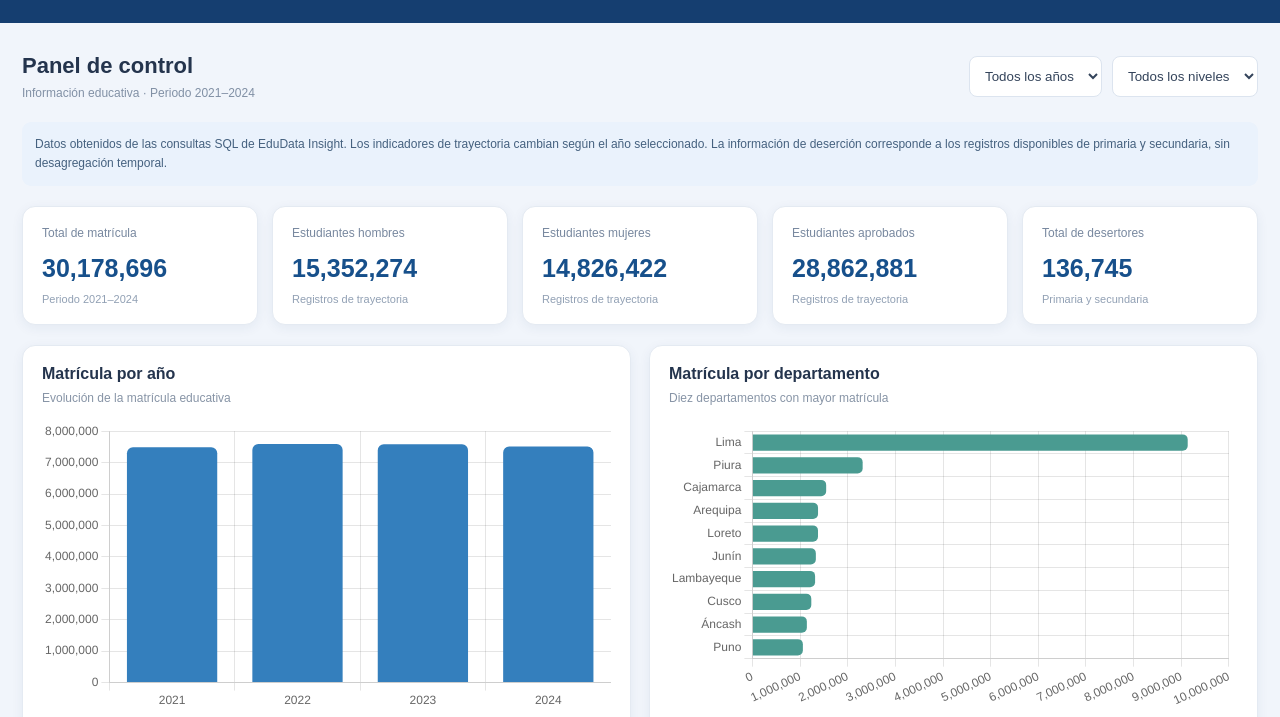
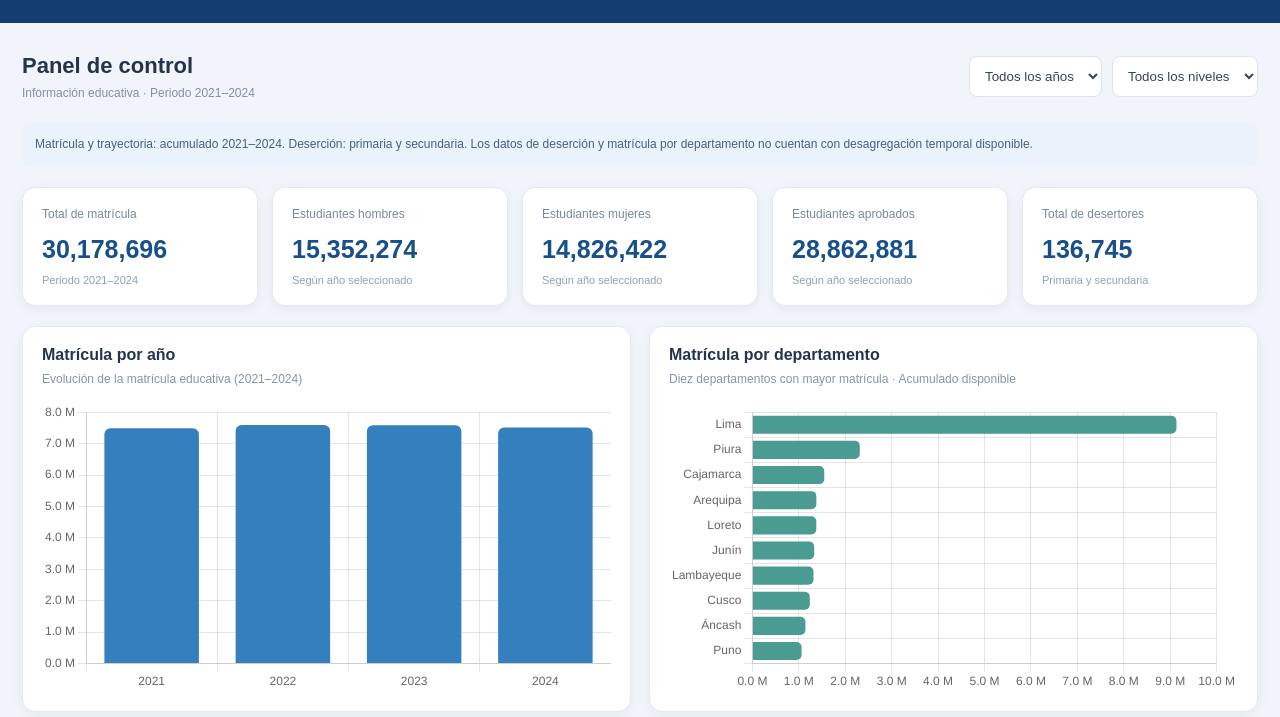
Before and after one commit to dperezve22-hub/edudata-insight, a plain HTML site: page index.html in a window 1280 px wide. Shown: the part 83-800 px from the top of the page. Drawn offline with nearby package versions, Linux system fonts and the light colour scheme.

Commit message:
index.html

```diff
--- a/index.html
+++ b/index.html
@@ -32,7 +32,11 @@ select{padding:11px;border:1px solid #dce4ef;border-radius:8px;background:white;
 .note{background:#eaf2fc;padding:13px;border-radius:9px;color:#45617f;font-size:12px;margin-bottom:20px;line-height:1.6}
 footer{text-align:center;color:#8794a6;padding:25px;font-size:12px}
 @media(max-width:1000px){.cards{grid-template-columns:repeat(3,1fr)}}
-@media(max-width:650px){.cards{grid-template-columns:repeat(2,1fr)}.grid{grid-template-columns:1fr}header h1{font-size:21px}}
+@media(max-width:650px){
+ .cards{grid-template-columns:repeat(2,1fr)}
+ .grid{grid-template-columns:1fr}
+ header h1{font-size:21px}
+}
 </style>
 </head>
 
@@ -53,6 +57,7 @@ footer{text-align:center;color:#8794a6;padding:25px;font-size:12px}
   <h2>Panel de control</h2>
   <p>Información educativa · Periodo 2021–2024</p>
  </div>
+
  <div class="filters">
   <select id="year">
    <option value="all">Todos los años</option>
@@ -70,43 +75,42 @@ footer{text-align:center;color:#8794a6;padding:25px;font-size:12px}
  </div>
 </section>
 
-<div class="note">
- Datos obtenidos de las consultas SQL de EduData Insight.
- Los indicadores de trayectoria cambian según el año seleccionado.
- La información de deserción corresponde a los registros disponibles
- de primaria y secundaria, sin desagregación temporal.
+<div class="note" id="dataNote">
+ Los indicadores de matrícula corresponden a las consultas SQL del periodo
+ 2021–2024. La deserción se presenta por nivel educativo porque la fuente
+ disponible no contiene desagregación por año.
 </div>
 
 <section class="cards">
 
  <div class="card">
   <p>Total de matrícula</p>
-  <h3 id="totalMatricula">30,178,696</h3>
+  <h3 id="totalMatricula">0</h3>
   <small id="periodMatricula">Periodo 2021–2024</small>
  </div>
 
  <div class="card">
   <p>Estudiantes hombres</p>
-  <h3 id="totalHombres">15,352,274</h3>
-  <small>Registros de trayectoria</small>
+  <h3 id="totalHombres">0</h3>
+  <small>Según año seleccionado</small>
  </div>
 
  <div class="card">
   <p>Estudiantes mujeres</p>
-  <h3 id="totalMujeres">14,826,422</h3>
-  <small>Registros de trayectoria</small>
+  <h3 id="totalMujeres">0</h3>
+  <small>Según año seleccionado</small>
  </div>
 
  <div class="card">
   <p>Estudiantes aprobados</p>
-  <h3 id="totalAprobados">28,862,881</h3>
-  <small>Registros de trayectoria</small>
+  <h3 id="totalAprobados">0</h3>
+  <small>Según año seleccionado</small>
  </div>
 
  <div class="card">
   <p>Total de desertores</p>
-  <h3 id="totalDesertores">136,745</h3>
-  <small>Primaria y secundaria</small>
+  <h3 id="totalDesertores">0</h3>
+  <small id="periodDesertores">Primaria y secundaria</small>
  </div>
 
 </section>
@@ -115,25 +119,25 @@ footer{text-align:center;color:#8794a6;padding:25px;font-size:12px}
 
  <div class="panel">
   <h3>Matrícula por año</h3>
-  <p>Evolución de la matrícula educativa</p>
+  <p>Evolución de la matrícula educativa (2021–2024)</p>
   <div class="chart"><canvas id="yearChart"></canvas></div>
  </div>
 
  <div class="panel">
   <h3>Matrícula por departamento</h3>
-  <p>Diez departamentos con mayor matrícula</p>
+  <p>Diez departamentos con mayor matrícula · Acumulado disponible</p>
   <div class="chart"><canvas id="departmentChart"></canvas></div>
  </div>
 
  <div class="panel">
   <h3>Distribución por sexo</h3>
-  <p>Comparación de hombres y mujeres</p>
+  <p>Comparación de hombres y mujeres según el año seleccionado</p>
   <div class="chart"><canvas id="genderChart"></canvas></div>
  </div>
 
  <div class="panel">
   <h3>Deserción por nivel educativo</h3>
-  <p>Comparación entre primaria y secundaria</p>
+  <p>Registros disponibles de primaria y secundaria</p>
   <div class="chart"><canvas id="dropoutChart"></canvas></div>
  </div>
 
@@ -147,7 +151,7 @@ footer{text-align:center;color:#8794a6;padding:25px;font-size:12px}
 
 <script>
 
-// DATOS REALES OBTENIDOS DE SQL SERVER
+// DATOS DE TRAYECTORIA OBTENIDOS DE SQL SERVER
 
 const yearlyData = {
  "2021":{
@@ -176,6 +180,8 @@ const yearlyData = {
  }
 };
 
+// MATRÍCULA POR DEPARTAMENTO: ACUMULADO DISPONIBLE
+
 const departments = {
  "Lima":9134480,
  "Piura":2313758,
@@ -189,24 +195,22 @@ const departments = {
  "Puno":1059352
 };
 
-const gender = {
- "Hombres":15352274,
- "Mujeres":14826422
-};
+// DESERCIÓN: NO TIENE DESAGREGACIÓN POR AÑO
 
 const dropout = {
  "Primaria":64463,
  "Secundaria":72282
 };
 
-const formatNumber = n => n.toLocaleString("es-PE");
+const formatNumber = n =>
+ Number(n).toLocaleString("es-PE");
 
 let yearChart;
 let departmentChart;
 let genderChart;
 let dropoutChart;
 
-// CREACIÓN DE LOS GRÁFICOS
+// CREAR GRÁFICOS
 
 function createCharts(){
 
@@ -214,6 +218,8 @@ function createCharts(){
   responsive:true,
   maintainAspectRatio:false
  };
+
+ // MATRÍCULA POR AÑO
 
  yearChart = new Chart(
   document.getElementById("yearChart"),
@@ -224,7 +230,7 @@ function createCharts(){
     datasets:[{
      label:"Matrícula",
      data:Object.values(yearlyData).map(x=>x.matricula),
-     backgroundColor:"#347fbd",
+     backgroundColor:["#347fbd","#347fbd","#347fbd","#347fbd"],
      borderRadius:6
     }]
    },
@@ -234,13 +240,23 @@ function createCharts(){
      legend:{display:false},
      tooltip:{
       callbacks:{
-       label:c=>formatNumber(c.raw)
+       label:c=>"Matrícula: "+formatNumber(c.raw)
+      }
+     }
+    },
+    scales:{
+     y:{
+      beginAtZero:true,
+      ticks:{
+       callback:value=>(value/1000000).toFixed(1)+" M"
       }
      }
     }
    }
   }
  );
+
+ // MATRÍCULA POR DEPARTAMENTO
 
  departmentChart = new Chart(
   document.getElementById("departmentChart"),
@@ -249,7 +265,7 @@ function createCharts(){
    data:{
     labels:Object.keys(departments),
     datasets:[{
-     label:"Matrícula",
+     label:"Matrícula acumulada",
      data:Object.values(departments),
      backgroundColor:"#4a9b91",
      borderRadius:5
@@ -265,19 +281,29 @@ function createCharts(){
        label:c=>formatNumber(c.raw)
       }
      }
+    },
+    scales:{
+     x:{
+      beginAtZero:true,
+      ticks:{
+       callback:value=>(value/1000000).toFixed(1)+" M"
+      }
+     }
     }
    }
   }
  );
+
+ // DISTRIBUCIÓN POR SEXO
 
  genderChart = new Chart(
   document.getElementById("genderChart"),
   {
    type:"doughnut",
    data:{
-    labels:Object.keys(gender),
+    labels:["Hombres","Mujeres"],
     datasets:[{
-     data:Object.values(gender),
+     data:[0,0],
      backgroundColor:["#3979bb","#e58ba9"],
      borderWidth:2
     }]
@@ -296,15 +322,17 @@ function createCharts(){
   }
  );
 
+ // DESERCIÓN POR NIVEL
+
  dropoutChart = new Chart(
   document.getElementById("dropoutChart"),
   {
    type:"bar",
    data:{
-    labels:Object.keys(dropout),
+    labels:["Primaria","Secundaria"],
     datasets:[{
      label:"Desertores",
-     data:Object.values(dropout),
+     data:[dropout.Primaria,dropout.Secundaria],
      backgroundColor:["#e4a14b","#d76c70"],
      borderRadius:6
     }]
@@ -315,7 +343,7 @@ function createCharts(){
      legend:{display:false},
      tooltip:{
       callbacks:{
-       label:c=>formatNumber(c.raw)
+       label:c=>"Desertores: "+formatNumber(c.raw)
       }
      }
     }
@@ -325,7 +353,7 @@ function createCharts(){
 
 }
 
-// ACTUALIZAR LOS INDICADORES Y GRÁFICOS
+// ACTUALIZAR TODO EL DASHBOARD
 
 function updateDashboard(){
 
@@ -334,6 +362,8 @@ function updateDashboard(){
 
  const selectedLevel =
   document.getElementById("level").value;
+
+ // OBTENER DATOS SEGÚN EL AÑO
 
  let data;
 
@@ -361,6 +391,8 @@ function updateDashboard(){
 
  }
 
+ // ACTUALIZAR TARJETAS DE TRAYECTORIA
+
  document.getElementById("totalMatricula").textContent =
   formatNumber(data.matricula);
 
@@ -373,31 +405,65 @@ function updateDashboard(){
  document.getElementById("totalAprobados").textContent =
   formatNumber(data.aprobados);
 
- // ACTUALIZAR MATRÍCULA POR AÑO
+ // ACTUALIZAR GRÁFICO POR AÑO: RESALTAR SELECCIÓN
 
- const years = selectedYear==="all"
-  ? Object.keys(yearlyData)
-  : [selectedYear];
-
- yearChart.data.labels=years;
-
- yearChart.data.datasets[0].data =
-  years.map(y=>yearlyData[y].matricula);
+ yearChart.data.datasets[0].backgroundColor =
+  Object.keys(yearlyData).map(year=>
+   selectedYear==="all" || selectedYear===year
+    ? "#347fbd"
+    : "#cbd9e8"
+  );
 
  yearChart.update();
 
+ // ACTUALIZAR GRÁFICO POR SEXO
+
+ genderChart.data.datasets[0].data = [
+  data.hombres,
+  data.mujeres
+ ];
+
+ genderChart.update();
+
  // ACTUALIZAR DESERCIÓN POR NIVEL
 
- const levels = selectedLevel==="all"
-  ? Object.keys(dropout)
-  : [selectedLevel];
+ let selectedDropout;
 
- dropoutChart.data.labels=levels;
+ if(selectedLevel==="all"){
 
- dropoutChart.data.datasets[0].data =
-  levels.map(x=>dropout[x]);
+  selectedDropout=dropout;
 
+ }else{
+
+  selectedDropout={
+   [selectedLevel]:dropout[selectedLevel]
+  };
+
+ }
+
+ const dropoutLabels=Object.keys(selectedDropout);
+ const dropoutValues=Object.values(selectedDropout);
+
+ document.getElementById("totalDesertores").textContent =
+  formatNumber(dropoutValues.reduce((a,b)=>a+b,0));
+
+ document.getElementById("periodDesertores").textContent =
+  selectedLevel==="all"
+   ? "Primaria y secundaria"
+   : "Nivel: "+selectedLevel;
+
+ dropoutChart.data.labels=dropoutLabels;
+ dropoutChart.data.datasets[0].data=dropoutValues;
  dropoutChart.update();
+
+ // ACLARACIÓN DE LOS FILTROS
+
+ document.getElementById("dataNote").textContent =
+  "Matrícula y trayectoria: "+
+  (selectedYear==="all" ? "acumulado 2021–2024" : "año "+selectedYear)+
+  ". Deserción: "+
+  (selectedLevel==="all" ? "primaria y secundaria" : selectedLevel)+
+  ". Los datos de deserción y matrícula por departamento no cuentan con desagregación temporal disponible.";
 
 }
 
```
